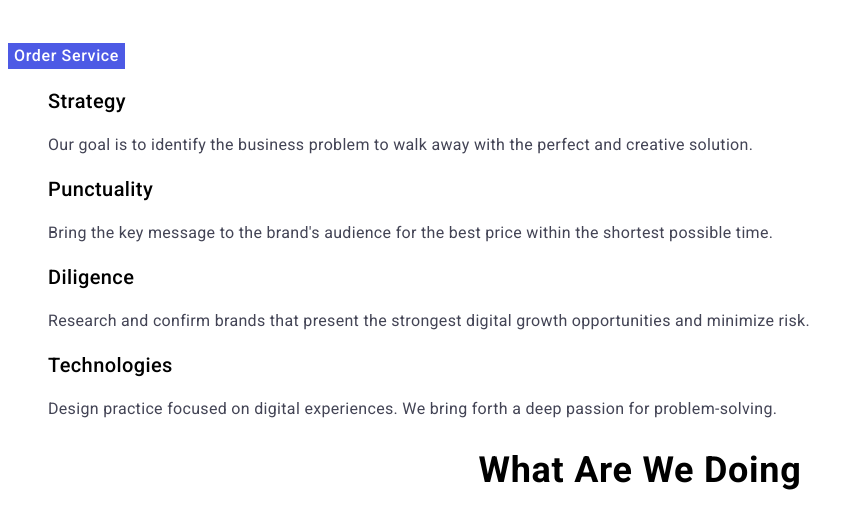
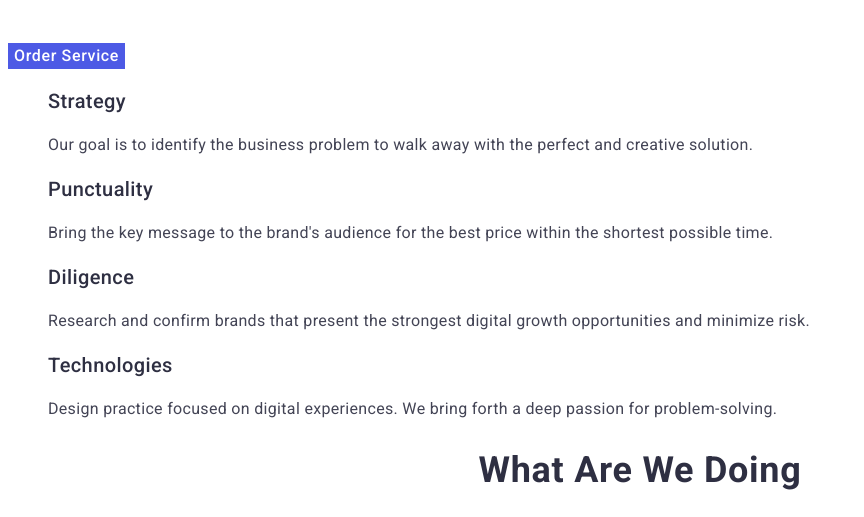
Before and after one commit to M1keXl/goit-homework-02, a plain HTML site: page index.html in a window 1280 px wide. Shown: the part 276-793 px from the top of the page, without its empty margins (0-864 px from the left). Drawn offline with Linux system fonts and the light colour scheme.

Commit message:
Update styles.css

```diff
--- a/css/styles.css
+++ b/css/styles.css
@@ -16,7 +16,7 @@
 
 }
 .body{
-
+    color: var(--primary-text-color-white-theme);
     font-family: 'Roboto', sans-serif;
 
 }
```
